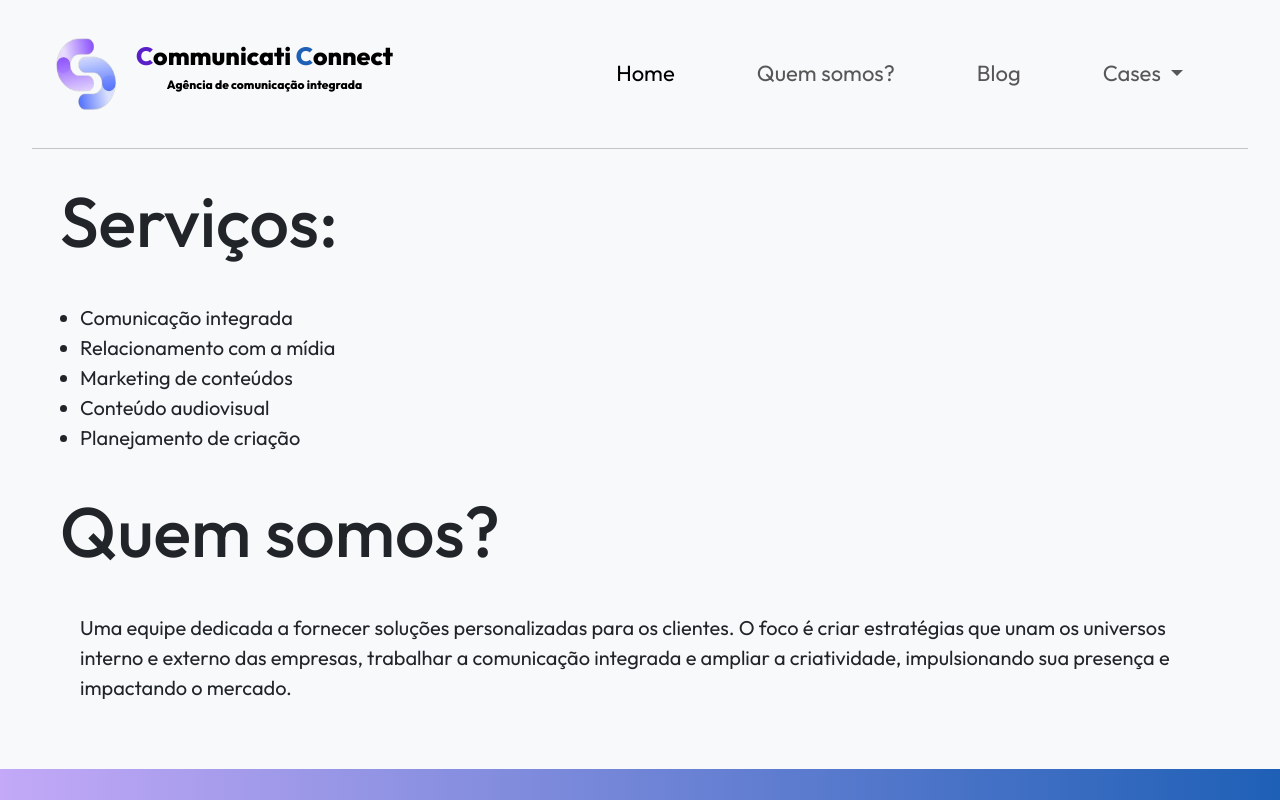
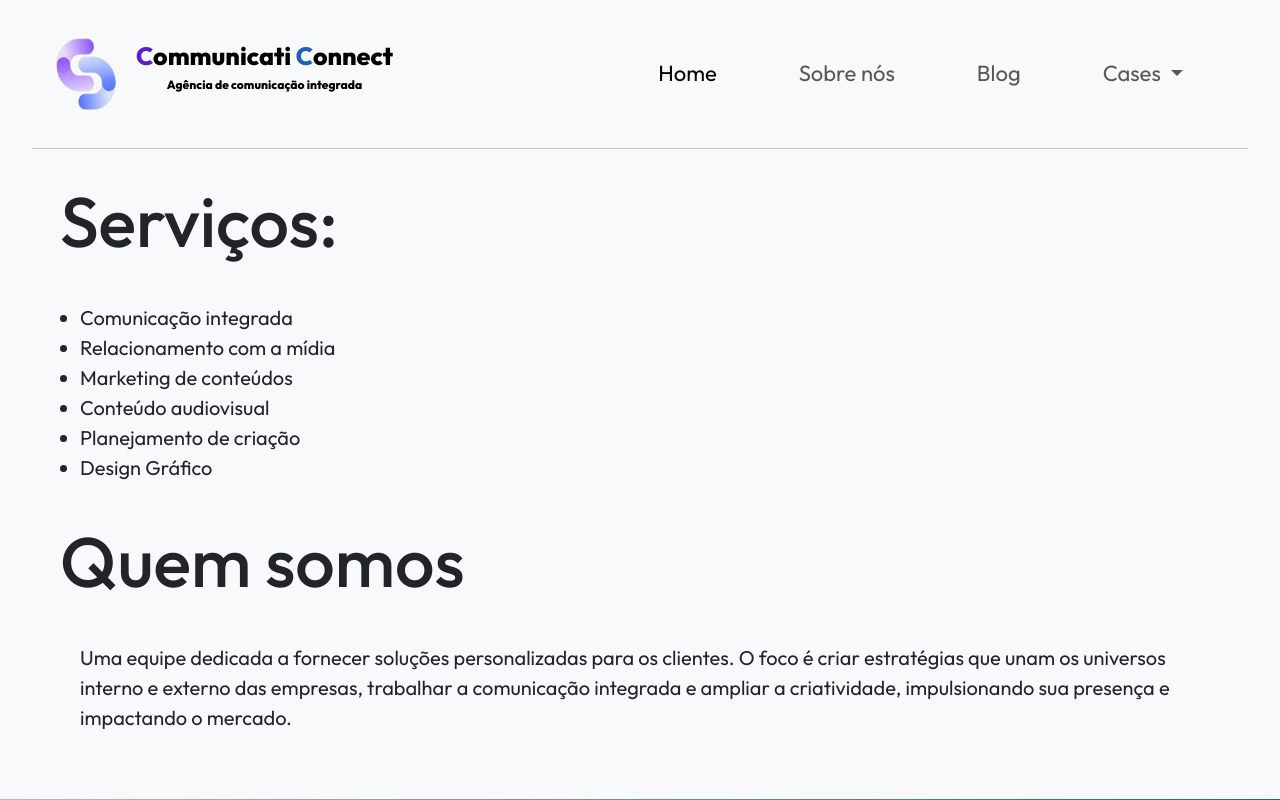
Before and after one commit to juhroque/com-con, a plain HTML site: page index.html in a window 1280 px wide. Shown: the top 800 px of the page. Drawn offline with nearby package versions, Linux system fonts and the light colour scheme.

Commit message:
Fix some mistyping

```diff
--- a/index.html
+++ b/index.html
@@ -176,7 +176,7 @@
                             <a class="nav-link active" aria-current="page" href="#">Home</a>
                         </li>
                         <li class="nav-item">
-                            <a class="nav-link" href="#time">Quem somos?</a>
+                            <a class="nav-link" href="#time">Sobre nós</a>
                         </li>
                         <li class="nav-item">
                             <a class="nav-link" href="blog.html">Blog</a>
@@ -210,9 +210,10 @@
                 <li>Marketing de conteúdos</li>
                 <li>Conteúdo audiovisual</li>
                 <li>Planejamento de criação</li>
+                <li>Design Gráfico</li>
             </ul>
 
-            <h1>Quem somos?</h1>
+            <h1>Quem somos</h1>
             <p>Uma equipe dedicada a fornecer soluções personalizadas para os clientes. O foco é criar
                 estratégias que unam os universos interno e externo das empresas, trabalhar a
                 comunicação integrada e ampliar a criatividade, impulsionando sua presença e impactando
@@ -269,7 +270,7 @@
                                     <ul style="font-size: 18px">
                                         <li>Integridade em cada interação.</li>
                                         <li>Criatividade impulsionando resultados.</li>
-                                        <li>Empatia e o Lema.</li>
+                                        <li>Empatia</li>
                                         <li>Inovação constante.</li>
                                         <li>Sustentabilidade.</li>
                                     </ul>
```
